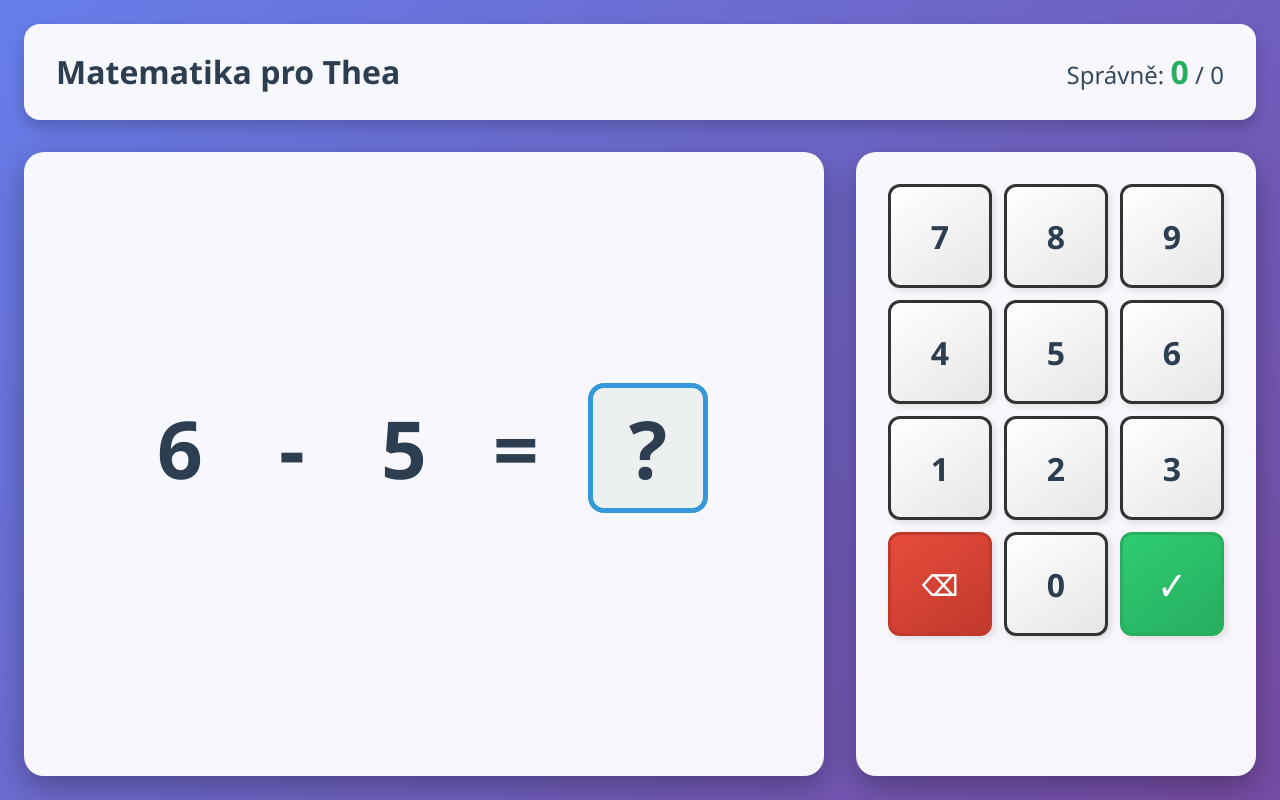
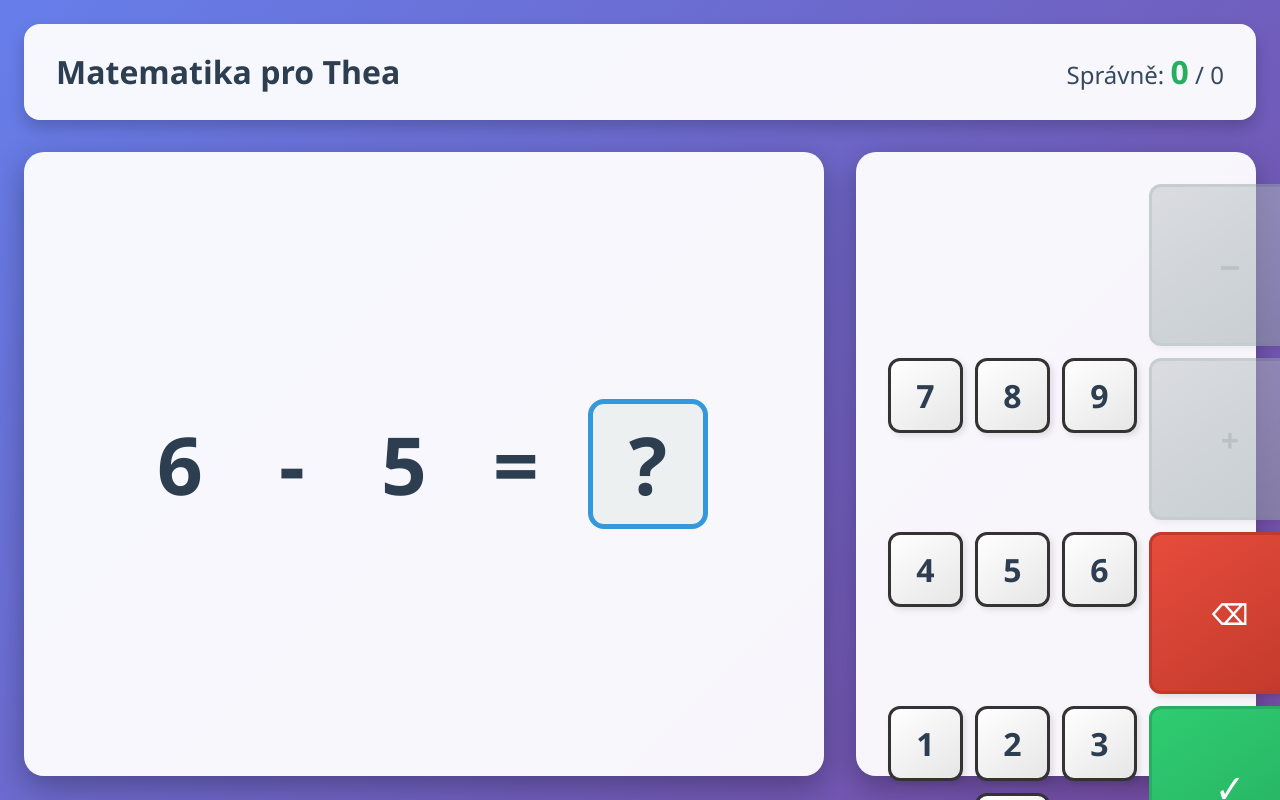
Before and after one commit to tomasmazac/matheo, a React (Vite) app: page / in a window 1280 px wide. Built offline with nearby package versions, Linux system fonts and the light colour scheme.

Commit message:
Improve numeric keypad

```diff
--- a/src/App.css
+++ b/src/App.css
@@ -60,6 +60,7 @@
 .problem-display {
   text-align: center;
   width: 100%;
+  position: relative;
 }
 
 .equation {
@@ -70,7 +71,6 @@
   font-size: 5rem;
   font-weight: bold;
   color: #2c3e50;
-  margin-bottom: 2rem;
 }
 
 .number,
@@ -130,11 +130,27 @@
 }
 
 .feedback-message {
+  position: absolute;
+  bottom: -8rem;
+  left: 50%;
+  transform: translateX(-50%);
   font-size: 2.5rem;
   font-weight: bold;
-  margin-top: 2rem;
   padding: 1rem 2rem;
   border-radius: 12px;
+  white-space: nowrap;
+  animation: fadeInUp 0.4s ease-out;
+}
+
+@keyframes fadeInUp {
+  0% {
+    opacity: 0;
+    transform: translateX(-50%) translateY(20px);
+  }
+  100% {
+    opacity: 1;
+    transform: translateX(-50%) translateY(0);
+  }
 }
 
 .feedback-message.correct {
--- a/src/NumericKeypad.css
+++ b/src/NumericKeypad.css
@@ -6,9 +6,15 @@
 
 .keypad-grid {
   display: grid;
-  grid-template-columns: repeat(3, 1fr);
+  grid-template-columns: repeat(4, 1fr);
+  grid-template-rows: repeat(5, 1fr);
   gap: 0.75rem;
   width: 100%;
+  aspect-ratio: 4 / 5;
+}
+
+.empty-cell {
+  /* Prázdná buňka pro layout */
 }
 
 .keypad-button {
@@ -25,7 +31,7 @@
   user-select: none;
 }
 
-.keypad-button:active {
+.keypad-button:active:not(:disabled) {
   transform: scale(0.95);
   box-shadow: inset 2px 2px 4px rgba(0, 0, 0, 0.2);
 }
@@ -38,21 +44,22 @@
   background: linear-gradient(145deg, #f0f0f0, #d0d0d0);
 }
 
-.operator-buttons {
-  grid-column: span 3;
-  display: flex;
-  gap: 0.75rem;
-}
-
 .operator-button {
-  flex: 1;
   background: linear-gradient(145deg, #3498db, #2980b9);
   color: white;
   border-color: #2980b9;
 }
 
-.operator-button:hover {
+.operator-button:hover:not(:disabled) {
   background: linear-gradient(145deg, #2980b9, #21638f);
+}
+
+.operator-button:disabled {
+  background: linear-gradient(145deg, #bdc3c7, #95a5a6);
+  color: #7f8c8d;
+  border-color: #95a5a6;
+  cursor: not-allowed;
+  opacity: 0.5;
 }
 
 .delete-button {
@@ -67,6 +74,7 @@
 }
 
 .enter-button {
+  grid-row: span 2;
   background: linear-gradient(145deg, #2ecc71, #27ae60);
   color: white;
   border-color: #27ae60;
@@ -75,6 +83,10 @@
 
 .enter-button:hover {
   background: linear-gradient(145deg, #27ae60, #229954);
+}
+
+.zero-button {
+  /* Tlačítko 0 uprostřed spodního řádku */
 }
 
 @media (max-width: 768px) {
--- a/src/NumericKeypad.tsx
+++ b/src/NumericKeypad.tsx
@@ -8,56 +8,49 @@ interface NumericKeypadProps {
 }
 
 export const NumericKeypad = ({ onKeyPress, onDelete, onEnter, allowOperators = false }: NumericKeypadProps) => {
-  const numberButtons = ['7', '8', '9', '4', '5', '6', '1', '2', '3'];
-  const operatorButtons = ['+', '-'];
-
   return (
     <div className="numeric-keypad">
       <div className="keypad-grid">
-        {numberButtons.map((num) => (
-          <button
-            key={num}
-            className="keypad-button number-button"
-            onClick={() => onKeyPress(num)}
-          >
-            {num}
-          </button>
-        ))}
-
+        {/* Řádek 1: prázdné, prázdné, prázdné, mínus */}
+        <div className="empty-cell"></div>
+        <div className="empty-cell"></div>
+        <div className="empty-cell"></div>
         <button
-          className="keypad-button delete-button"
-          onClick={onDelete}
+          className="keypad-button operator-button"
+          onClick={() => onKeyPress('-')}
+          disabled={!allowOperators}
         >
-          ⌫
+          −
         </button>
 
+        {/* Řádek 2: 7, 8, 9, plus */}
+        <button className="keypad-button number-button" onClick={() => onKeyPress('7')}>7</button>
+        <button className="keypad-button number-button" onClick={() => onKeyPress('8')}>8</button>
+        <button className="keypad-button number-button" onClick={() => onKeyPress('9')}>9</button>
         <button
-          className="keypad-button number-button"
-          onClick={() => onKeyPress('0')}
+          className="keypad-button operator-button"
+          onClick={() => onKeyPress('+')}
+          disabled={!allowOperators}
         >
-          0
+          +
         </button>
 
-        <button
-          className="keypad-button enter-button"
-          onClick={onEnter}
-        >
-          ✓
-        </button>
+        {/* Řádek 3: 4, 5, 6, del */}
+        <button className="keypad-button number-button" onClick={() => onKeyPress('4')}>4</button>
+        <button className="keypad-button number-button" onClick={() => onKeyPress('5')}>5</button>
+        <button className="keypad-button number-button" onClick={() => onKeyPress('6')}>6</button>
+        <button className="keypad-button delete-button" onClick={onDelete}>⌫</button>
 
-        {allowOperators && (
-          <div className="operator-buttons">
-            {operatorButtons.map((op) => (
-              <button
-                key={op}
-                className="keypad-button operator-button"
-                onClick={() => onKeyPress(op)}
-              >
-                {op}
-              </button>
-            ))}
-          </div>
-        )}
+        {/* Řádek 4: 1, 2, 3, enter (začíná) */}
+        <button className="keypad-button number-button" onClick={() => onKeyPress('1')}>1</button>
+        <button className="keypad-button number-button" onClick={() => onKeyPress('2')}>2</button>
+        <button className="keypad-button number-button" onClick={() => onKeyPress('3')}>3</button>
+        <button className="keypad-button enter-button" onClick={onEnter}>✓</button>
+
+        {/* Řádek 5: prázdné, 0, prázdné, enter (pokračuje) */}
+        <div className="empty-cell"></div>
+        <button className="keypad-button number-button zero-button" onClick={() => onKeyPress('0')}>0</button>
+        <div className="empty-cell"></div>
       </div>
     </div>
   );
```
